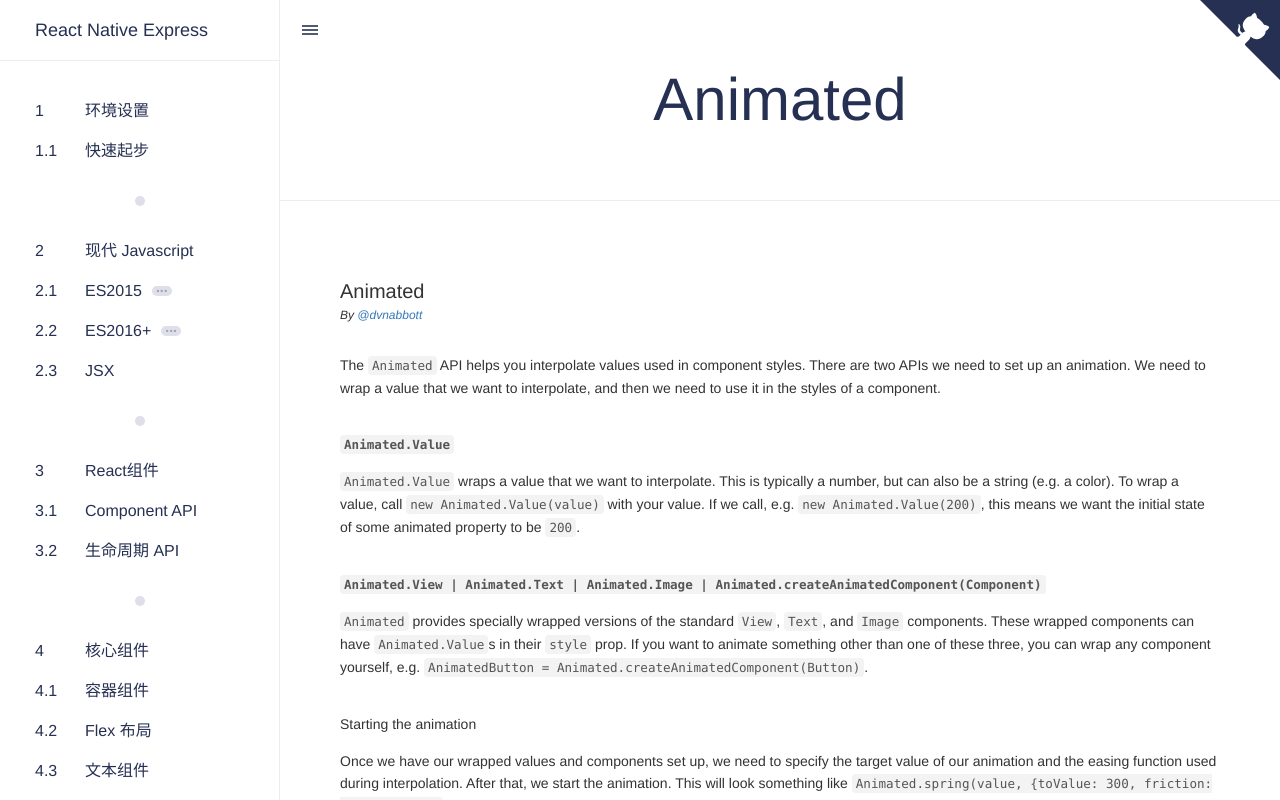
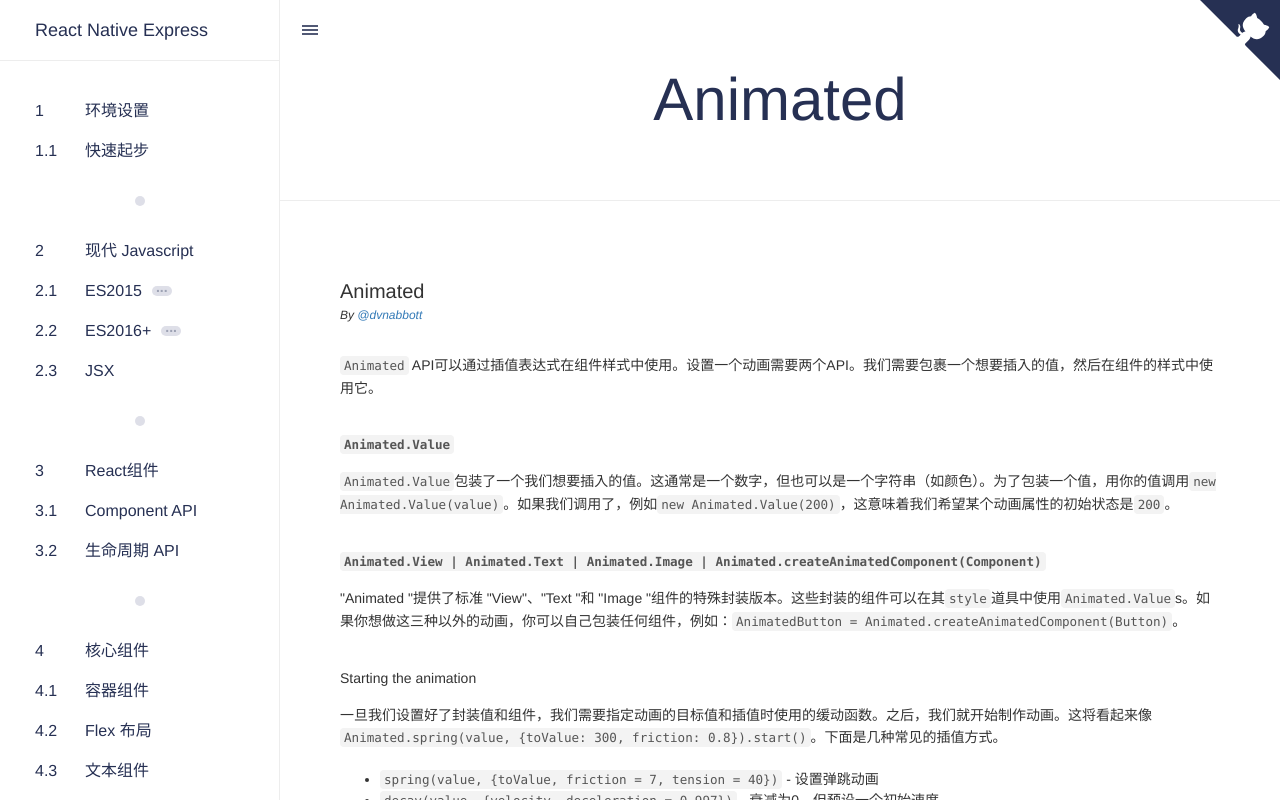
Before and after one commit to cnscorpions/react-native-express-cn, a Next.js app: page /animated in a window 1280 px wide. Built offline with nearby package versions, Linux system fonts and the light colour scheme.

Commit message:
Animated :white_check_mark:

```diff
--- a/src/pages/animated.mdx
+++ b/src/pages/animated.mdx
@@ -1,25 +1,25 @@
 import WebPlayer from '../components/WebPlayer'
 import example from '../examples/animated'
 
-The `Animated` API helps you interpolate values used in component styles. There are two APIs we need to set up an animation. We need to wrap a value that we want to interpolate, and then we need to use it in the styles of a component.
+`Animated` API可以通过插值表达式在组件样式中使用。设置一个动画需要两个API。我们需要包裹一个想要插入的值，然后在组件的样式中使用它。
 
 ## **`Animated.Value`**
 
-`Animated.Value` wraps a value that we want to interpolate. This is typically a number, but can also be a string (e.g. a color). To wrap a value, call `new Animated.Value(value)` with your value. If we call, e.g. `new Animated.Value(200)`, this means we want the initial state of some animated property to be `200`.
+`Animated.Value`包装了一个我们想要插入的值。这通常是一个数字，但也可以是一个字符串（如颜色）。为了包装一个值，用你的值调用`new Animated.Value(value)`。如果我们调用了，例如`new Animated.Value(200)`，这意味着我们希望某个动画属性的初始状态是`200`。
 
 ## **`Animated.View | Animated.Text | Animated.Image | Animated.createAnimatedComponent(Component)`**
 
-`Animated` provides specially wrapped versions of the standard `View`, `Text`, and `Image` components. These wrapped components can have `Animated.Value`s in their `style` prop. If you want to animate something other than one of these three, you can wrap any component yourself, e.g. `AnimatedButton = Animated.createAnimatedComponent(Button)`.
+"Animated "提供了标准 "View"、"Text "和 "Image "组件的特殊封装版本。这些封装的组件可以在其`style`道具中使用`Animated.Value`s。如果你想做这三种以外的动画，你可以自己包装任何组件，例如：`AnimatedButton = Animated.createAnimatedComponent(Button)`。
 
 ## Starting the animation
 
-Once we have our wrapped values and components set up, we need to specify the target value of our animation and the easing function used during interpolation. After that, we start the animation. This will look something like `Animated.spring(value, {toValue: 300, friction: 0.8}).start()`. Here are a few of the common ways to interpolate values:
+一旦我们设置好了封装值和组件，我们需要指定动画的目标值和插值时使用的缓动函数。之后，我们就开始制作动画。这将看起来像`Animated.spring(value, {toValue: 300, friction: 0.8}).start()`。下面是几种常见的插值方式。
 
-- `spring(value, {toValue, friction = 7, tension = 40})` - spring to a new value
-- `decay(value, {velocity, deceleration = 0.997})` - decay the value to 0, provided an initial velocity
-- `timing(value, {toValue, duration = 500, delay = 0, easing = Easing.inOut(Easing.ease)})` - ease into a new value, given an [easing function](https://facebook.github.io/react-native/docs/easing.html)
+- `spring(value, {toValue, friction = 7, tension = 40})` - 设置弹跳动画
+- `decay(value, {velocity, deceleration = 0.997})` - 衰减为0，但预设一个初始速度
+- `timing(value, {toValue, duration = 500, delay = 0, easing = Easing.inOut(Easing.ease)})` - 缓动到一个新的值，参考[缓和函数](https://facebook.github.io/react-native/docs/easing.html)
 
-The full list of methods on `Animated` is available [here](https://facebook.github.io/react-native/docs/animated.html#methods).
+关于 "Animated "方法的完整列表在[这里](https://facebook.github.io/react-native/docs/animated.html#methods)查阅。
 
 # Example
 
```
Also changed, not shown: 1 other file (tests, documents, lock files or other folders).
